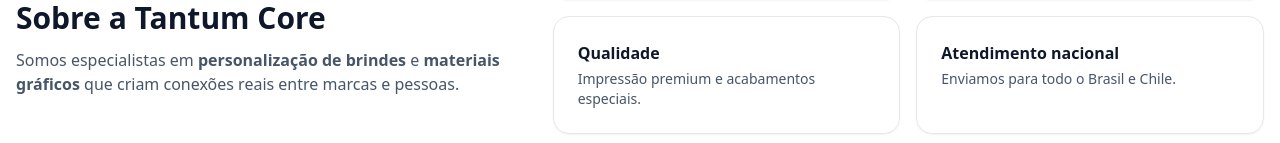
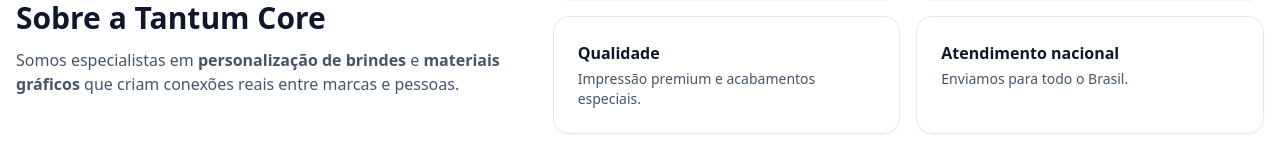
Before and after one commit to frnaciscoalliaga/TantumCore-Site-final, a Next.js app: page / in a window 1280 px wide. Shown: the part 809-952 px from the top of the page. Built offline with nearby package versions, Linux system fonts and the light colour scheme.

Commit message:
Atualiza imagens do site

```diff
--- a/app/page.js
+++ b/app/page.js
@@ -82,7 +82,7 @@
           { title: "Foco no cliente", desc: "Atendimento próximo e soluções sob medida." },
           { title: "Agilidade", desc: "Prazos enxutos sem abrir mão da qualidade." },
           { title: "Qualidade", desc: "Impressão premium e acabamentos especiais." },
-          { title: "Atendimento nacional", desc: "Enviamos para todo o Brasil e Chile." },
+          { title: "Atendimento nacional", desc: "Enviamos para todo o Brasil." },
         ].map((item, i) => (
           <div key={i} className="p-6 border rounded-2xl shadow-sm">
             <p className="font-semibold text-slate-900">{item.title}</p>
```
